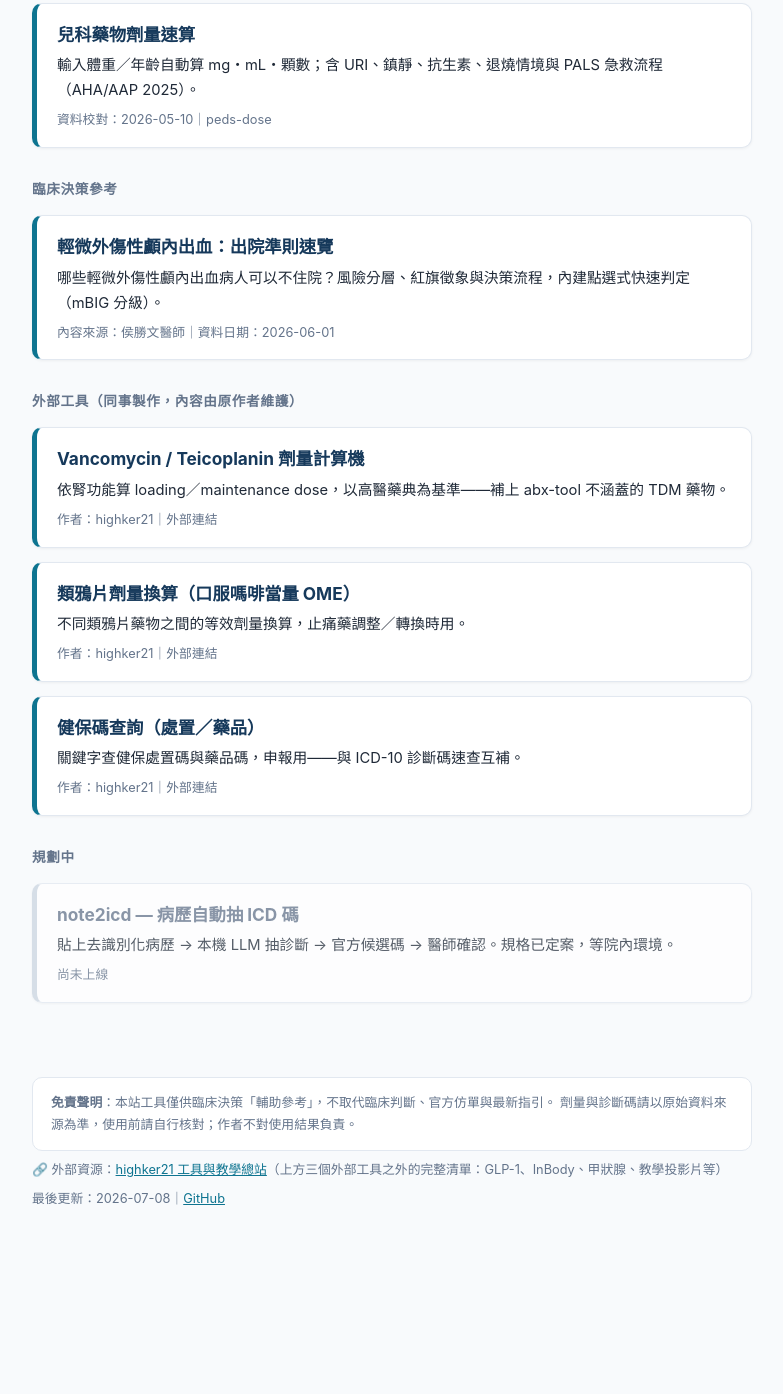
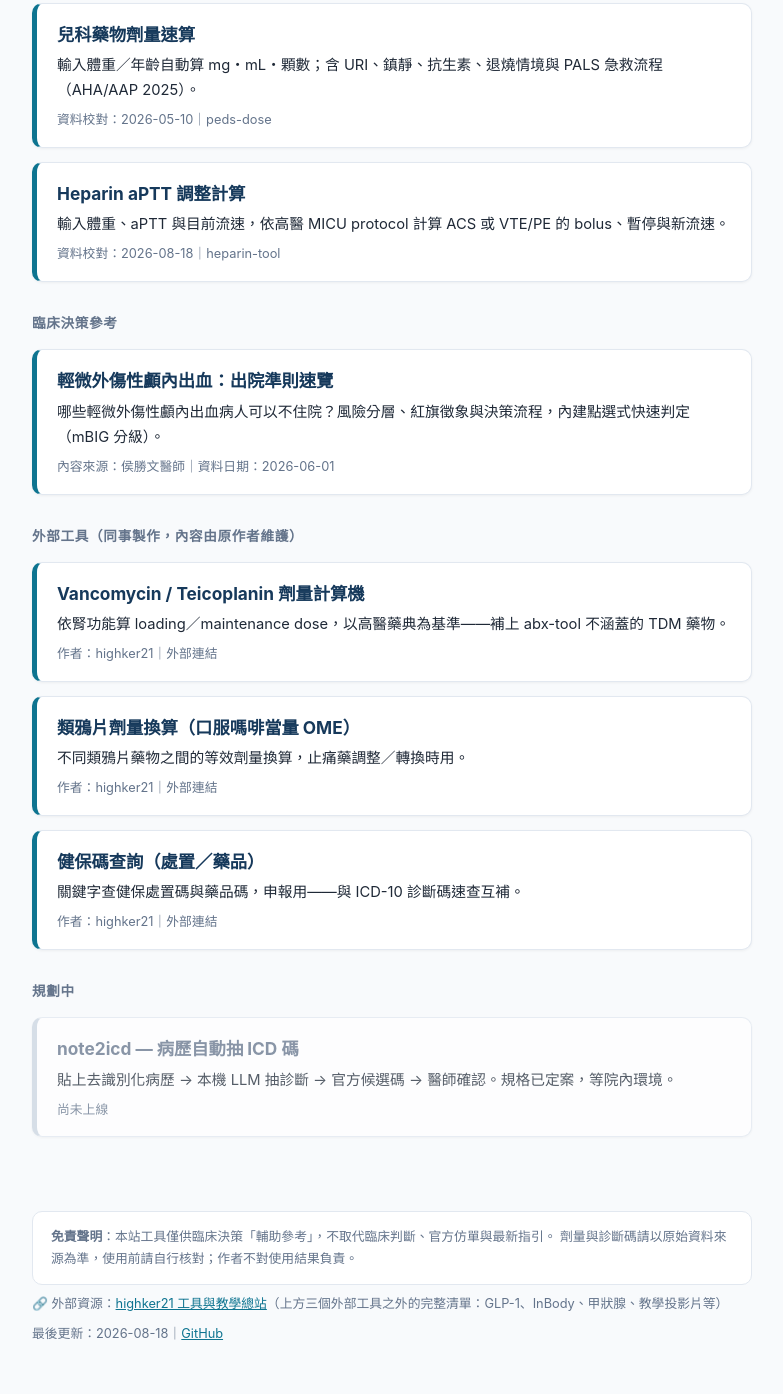
Before and after one commit to xyzKIWI/ed-tools, a plain HTML site: page index.html in a window 1280 px wide. Shown: the part 544-1938 px from the top of the page, without its empty margins (248-1031 px from the left). Before the commit the page ends 1804 px from the top, so only its background shows below. Drawn offline with Linux system fonts and the light colour scheme.

Commit message:
add heparin tool entry

```diff
--- a/index.html
+++ b/index.html
@@ -61,6 +61,12 @@
     <div class="meta">資料校對：2026-05-10｜peds-dose</div>
   </a>
 
+  <a class="card" href="https://tools.kiwi-ai.uk/heparin/">
+    <h2>Heparin aPTT 調整計算</h2>
+    <p>輸入體重、aPTT 與目前流速，依高醫 MICU protocol 計算 ACS 或 VTE/PE 的 bolus、暫停與新流速。</p>
+    <div class="meta">資料校對：2026-08-18｜heparin-tool</div>
+  </a>
+
   <div class="section-label">臨床決策參考</div>
 
   <a class="card" href="mtbi-ich-discharge.html">
@@ -104,7 +110,7 @@
     劑量與診斷碼請以原始資料來源為準，使用前請自行核對；作者不對使用結果負責。
   </div>
   <p>🔗 外部資源：<a href="https://highker21.github.io/">highker21 工具與教學總站</a>（上方三個外部工具之外的完整清單：GLP-1、InBody、甲狀腺、教學投影片等）</p>
-  <p>最後更新：2026-07-08｜<a href="https://github.com/xyzKIWI/ed-tools">GitHub</a></p>
+  <p>最後更新：2026-08-18｜<a href="https://github.com/xyzKIWI/ed-tools">GitHub</a></p>
 </footer>
 </body>
 </html>
--- a/worker/worker.js
+++ b/worker/worker.js
@@ -5,6 +5,7 @@ const TOOLS = {
   "/icd10": "https://xyzkiwi.github.io/icd10-ed-quickref",
   "/abx": "https://xyzkiwi.github.io/abx-tool",
   "/peds": "https://xyzkiwi.github.io/peds-dose",
+  "/heparin": "https://xyzkiwi.github.io/heparin-tool",
 };
 const HUB = "https://xyzkiwi.github.io/ed-tools";
 
```
Also changed, not shown: README.md.
